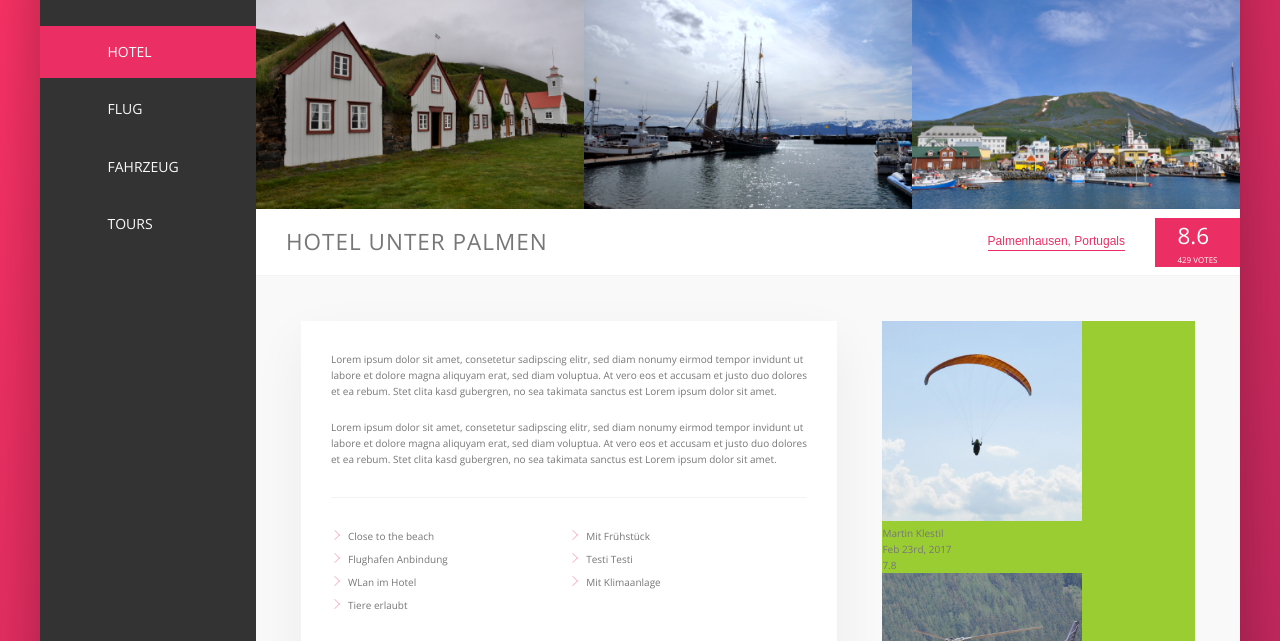
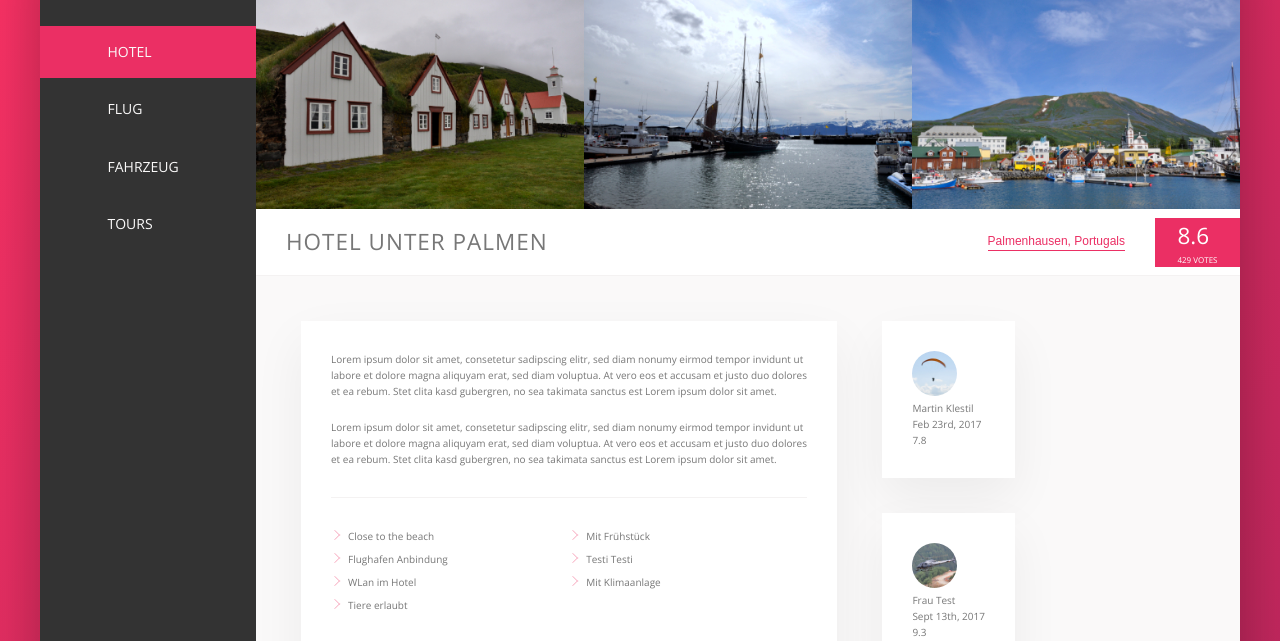
Before and after one commit to tintildev/Learn_CSS, a website: page Trillo/index.html in a window 1280 px wide. Shown: the part 159-800 px from the top of the page. Drawn offline with nearby package versions, Linux system fonts and the light colour scheme.

Commit message:
start css user reviews

```diff
--- a/Trillo/index.html
+++ b/Trillo/index.html
@@ -185,9 +185,9 @@
                                 <img src="img/user-2.jpg" alt="User 2" class="review__photo">
                                 <div class="review__user-box">
                                     <p class="reiew__user-name">Frau Test</p>
-                                    <p class="review__user-date">Juni 23rd, 2017</p>
+                                    <p class="review__user-date">Sept 13th, 2017</p>
                                 </div>
-                                <div class="review__rating">7.8</div>
+                                <div class="review__rating">9.3</div>
                             </figcaption>
                         </figure>
                     </figure>
--- a/Trillo/sass/_layout.scss
+++ b/Trillo/sass/_layout.scss
@@ -60,7 +60,42 @@
     margin-right: 4.5rem;
 }
 
-.user-reviews {
-    background-color: yellowgreen;
-    flex: 1;
+/////////////////////
+/// REVIEWS
+
+.review {
+    background-color: #fff;
+    box-shadow: var(--shadow-light);
+    padding: 3rem;
+    margin-bottom: 3.5rem;
+
+    &__text {
+
+    }
+
+    &__user {
+
+    }
+
+    &__photo {
+        height: 4.5rem;
+        width: 4.5rem;
+        border-radius: 50%;
+    }
+
+    &__user-box {
+
+    }
+
+    &__user-name {
+
+    }
+
+    &__user-date {
+
+    }
+
+    &__rating {
+
+    }
 }
```
Also changed, not shown: Trillo/css/style.css.
